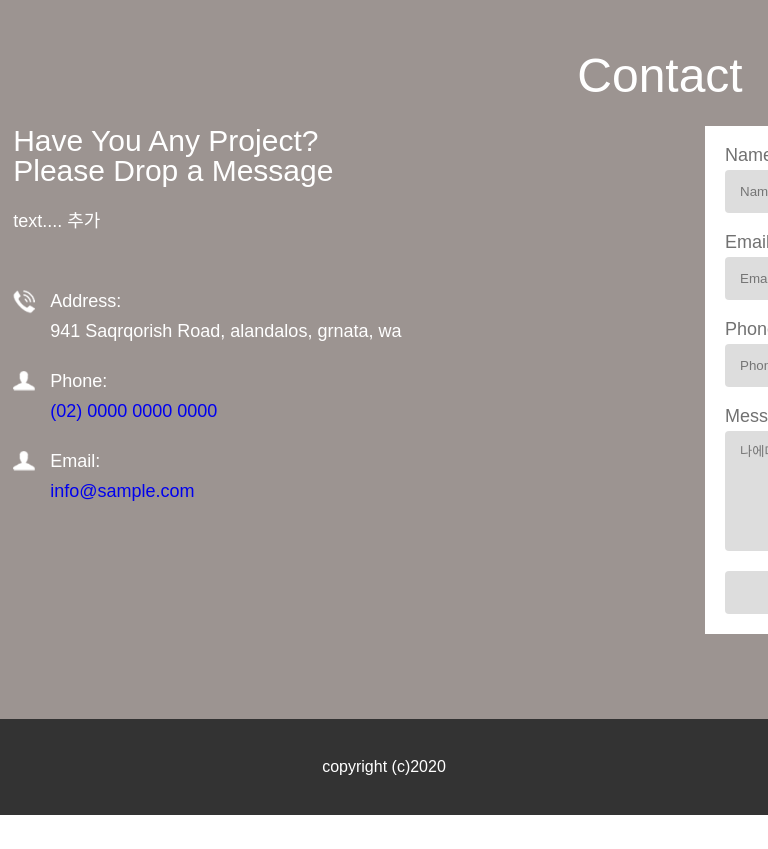
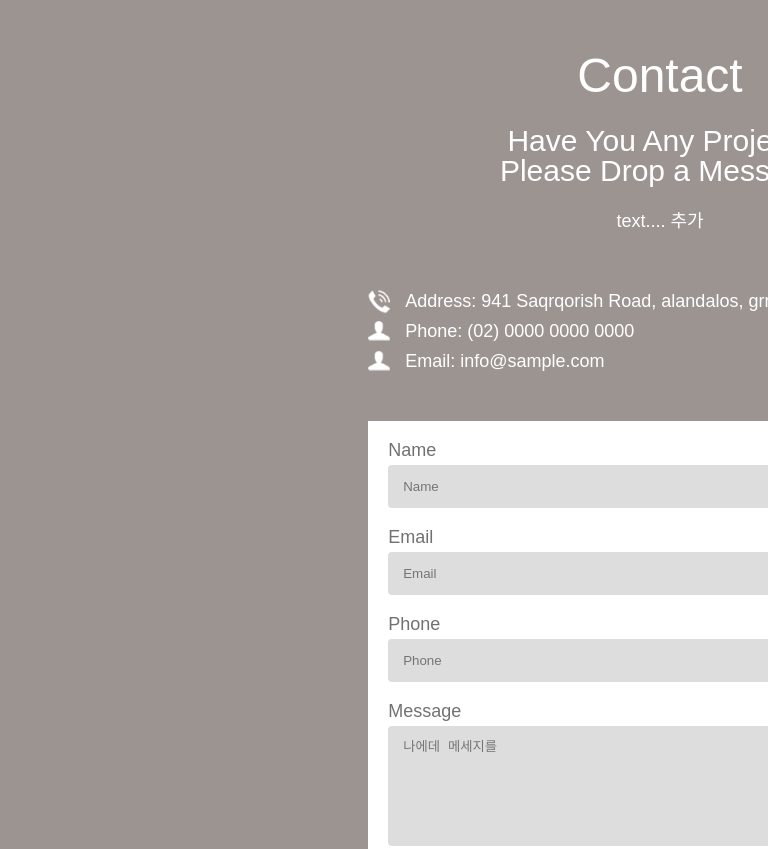
Before and after one commit to miogy/class, a plain HTML site: page index.html in a window 768 px wide. Shown: the part 3680-4529 px from the top of the page. Before the commit the page ends 4495 px from the top, so only its background shows below. Drawn offline with Linux system fonts and the light colour scheme.

Commit message:
tablet end

```diff
--- a/css/index_media.css
+++ b/css/index_media.css
@@ -172,6 +172,47 @@ nav .close{
       background-color: red;
   }
 
+/* box06 */
+#box06>div{
+  }
+  #box06>div>div{
+    /* width: 1100px; */
+    width: 88vw;
+    margin:  0 auto;
+    display: block;
+  }
+  #box06>div>div>div{
+    width: auto;
+    margin-bottom: 45px;
+  }
+  /* left */
+  #box06>div>div>div .title{
+      text-align: center;
+  }
+  #box06>div>div>div .text{
+      text-align: center;
+      width: auto;
+  }
+  #box06>div>div>div dl{
+      width: 76vw;
+      margin:  0 auto 5px;
+      margin-bottom: 0px;
+  }
+  #box06>div>div>div dl>dt{
+      display: inline-block;
+  }
+
+  #box06>div>div>div dl>dd{
+    padding-left: 0px;
+    display: inline-block;
+  }
+  /* right - form */
+  #box06>div>div>form{
+    width: 76vw;
+    padding: 0 0px;
+    margin: 0 auto;
+  }
+
 /*  */
 }
 @media screen and (max-width:579px) and (min-width:230px){
--- a/index.html
+++ b/index.html
@@ -202,11 +202,11 @@
       </dl>
       <dl>
        <dt>Phone:</dt>
-       <dd><a href="tel:0000-0000-0000">(02) 0000 0000 0000</a></dd>
+       <dd>(02) 0000 0000 0000</dd>
       </dl>
       <dl>
        <dt>Email:</dt>
-       <dd><a href="mailto:info@sample.com">info@sample.com</a></dd>
+       <dd>info@sample.com</dd>
       </dl>
      </div>
      <form action="#" method="post">
```
